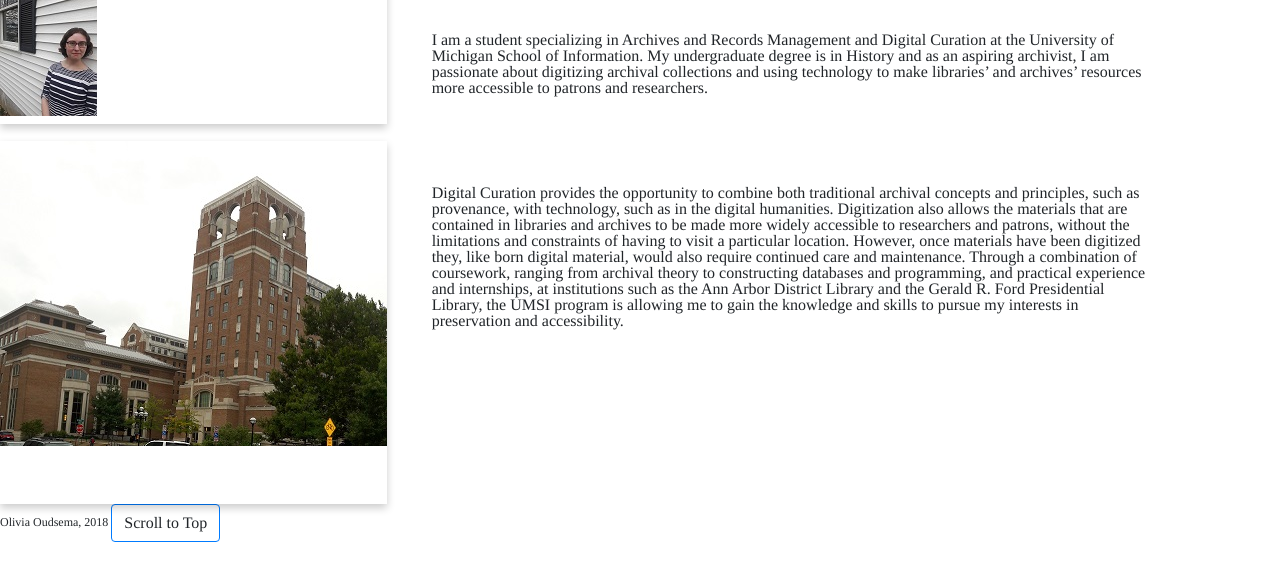
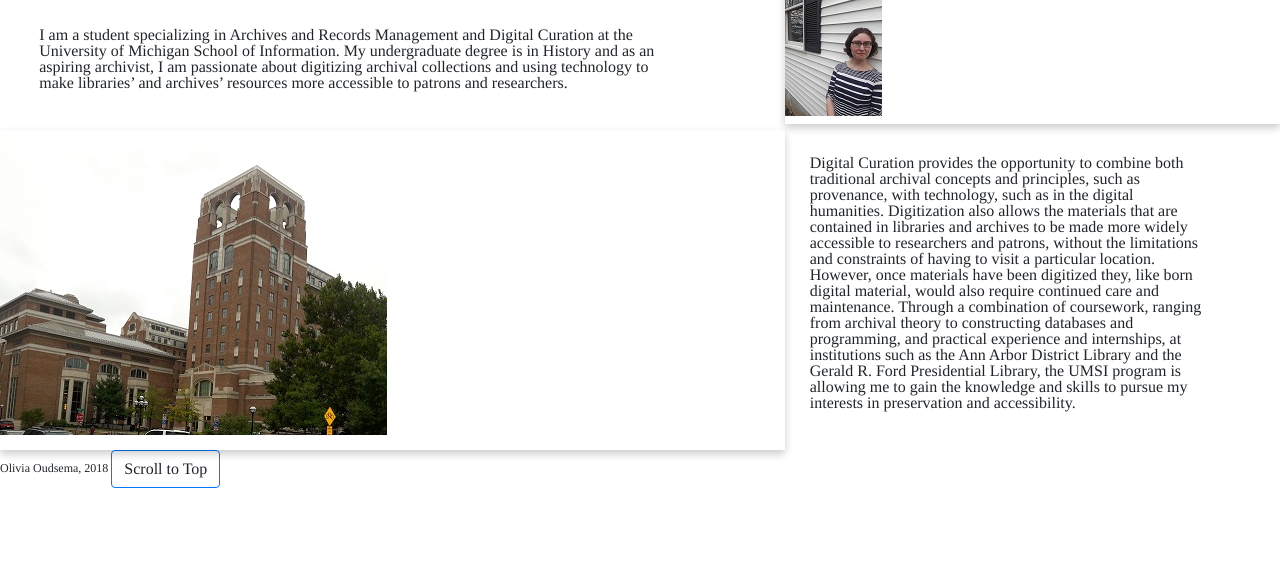
Before and after one commit to ooudsema/si539-finalproject, a plain HTML site: page index.html in a window 1280 px wide. Shown: the part 67-648 px from the top of the page. Drawn offline with nearby package versions, Linux system fonts and the light colour scheme; a web font is replaced by a local one.

Commit message:
Add files via upload

```diff
--- a/css/style.css
+++ b/css/style.css
@@ -266,3 +266,19 @@ a.skip-main:focus, a.skip-main:active {
 	.work-4{grid-column-start:1;grid-row-start:3}
 	.work-5{grid-column-start:2;grid-row-start:3}
 	.work-6{grid-column-start:3;grid-row-start:3}
+
+	.index-container {
+		display: grid;
+		grid-template-columns:auto auto;
+		grid-template-rows: auto auto;
+		justify-content: center;
+		align-content: space-around
+}
+
+
+	.flex-index-item-1{grid-row-start:1;grid-column-start:1;width:90%}
+	.flex-index-item-2{grid-row-start:2;grid-column-start:2;width:90%}
+
+	.flex-index-image-1{display: inline-block; grid-row-start:1;grid-column-start:2}
+
+	.flex-index-image-2{display: inline-block; grid-row-start:2;grid-column-start:1}
```
